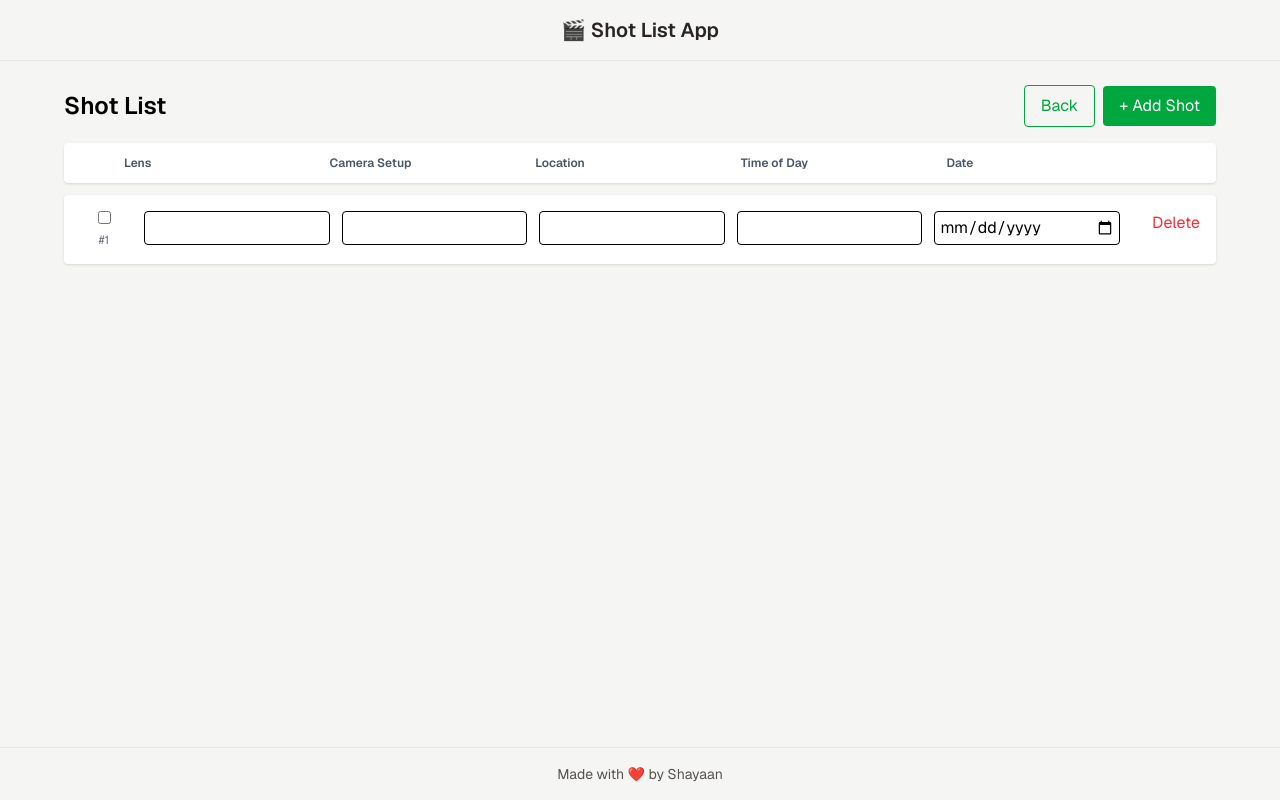
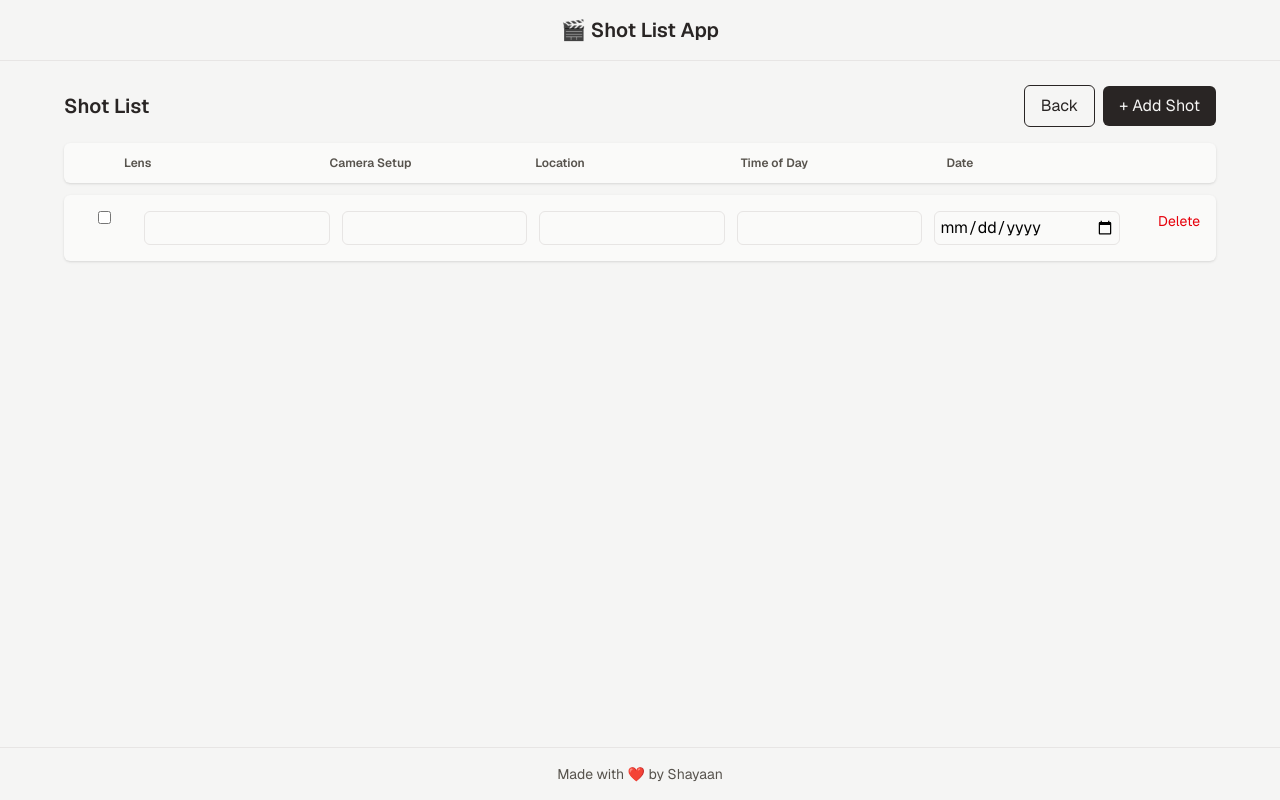
Before and after one commit to shayaankn/shot-list-app, an Angular app: page /shotlist/1 in a window 1280 px wide. Both pictures are taken after a click on the button "+ Add Shot". Built offline with nearby package versions, Linux system fonts and the light colour scheme.

Commit message:
update styling: projects and shotlist component

```diff
--- a/src/app/projects/projects.html
+++ b/src/app/projects/projects.html
@@ -6,7 +6,7 @@
       [(ngModel)]="newProjectName"
       type="text"
       placeholder="New project name"
-      class="flex-grow border border-stone-400 placeholder-stone-300 rounded-md p-2"
+      class="flex-grow border border-stone-200 hover:border-stone-400 placeholder-stone-300 rounded-md p-2"
     />
     <button
       (click)="createProject()"
--- a/src/app/shotlist/shotlist.html
+++ b/src/app/shotlist/shotlist.html
@@ -1,37 +1,37 @@
 <div class="max-w-6xl mx-auto">
   <div class="flex justify-between items-center mb-4">
-    <h2 class="text-2xl font-semibold">Shot List</h2>
+    <h2 class="text-stone-800 text-xl font-semibold">Shot List</h2>
     <div class="flex items-center">
-      <a href="/projects" class="bg-transparent hover:bg-green-600 text-green-600 hover:text-white border border-green-600 hover:border-transparent px-4 py-2 rounded">
+      <a href="/projects" class="bg-transparent hover:bg-stone-800 text-stone-800 hover:text-stone-100 border border-stone-800 hover:border-transparent rounded-md cursor-pointer px-4 py-2">
         Back
       </a>
-      <button (click)="addShot()" class="bg-green-600 text-white px-4 py-2 ml-2 rounded">
+      <button (click)="addShot()" class="bg-stone-800 hover:bg-stone-700 text-stone-100 rounded-md cursor-pointer px-4 py-2 ml-2">
         + Add Shot
       </button>
     </div>
   </div>
 
   <!-- Header row for column labels -->
-  <div class="bg-white shadow rounded p-3 mb-3 flex items-start">
+  <div class="bg-stone-50 rounded-md shadow flex items-start p-3 mb-3">
     <div class="flex flex-col items-center w-12">
       <!-- space for checkbox/index column -->
     </div>
 
     <div class="flex-1 grid grid-cols-5 gap-3">
       <div>
-        <div class="text-xs text-gray-600 font-semibold">Lens</div>
+        <div class="text-xs text-stone-600 font-semibold">Lens</div>
       </div>
       <div>
-        <div class="text-xs text-gray-600 font-semibold">Camera Setup</div>
+        <div class="text-xs text-stone-600 font-semibold">Camera Setup</div>
       </div>
       <div>
-        <div class="text-xs text-gray-600 font-semibold">Location</div>
+        <div class="text-xs text-stone-600 font-semibold">Location</div>
       </div>
       <div>
-        <div class="text-xs text-gray-600 font-semibold">Time of Day</div>
+        <div class="text-xs text-stone-600 font-semibold">Time of Day</div>
       </div>
       <div>
-        <div class="text-xs text-gray-600 font-semibold">Date</div>
+        <div class="text-xs text-stone-600 font-semibold">Date</div>
       </div>
     </div>
 
@@ -41,32 +41,32 @@
   </div>
 
   <div class="space-y-4">
-    <div *ngFor="let shot of shots; let i = index" class="bg-white shadow rounded p-4 flex items-start space-x-4" [class.opacity-50]="shot.completed">
+    <div *ngFor="let shot of shots; let i = index" class="bg-stone-50 shadow rounded-md flex items-start space-x-4 p-4" [class.opacity-50]="shot.completed">
       <div class="flex flex-col items-center w-12">
         <input type="checkbox" [(ngModel)]="shot.completed" (change)="saveShots()" />
-        <div class="text-xs text-gray-500 mt-2">#{{ i + 1 }}</div>
+        <!-- <div class="text-xs text-gray-500 mt-2">#{{ i + 1 }}</div> -->
       </div>
 
       <div class="flex-1 grid grid-cols-5 gap-3">
         <div>
-          <input [(ngModel)]="shot.lens" class="border p-1 w-full rounded" />
+          <input [(ngModel)]="shot.lens" class="border border-stone-200 hover:border-stone-400 rounded-md w-full p-1" />
         </div>
         <div>
-          <input [(ngModel)]="shot.cameraSetup" class="border p-1 w-full rounded" />
+          <input [(ngModel)]="shot.cameraSetup" class="border border-stone-200 hover:border-stone-400 rounded-md w-full p-1" />
         </div>
         <div>
-          <input [(ngModel)]="shot.location" class="border p-1 w-full rounded" />
+          <input [(ngModel)]="shot.location" class="border border-stone-200 hover:border-stone-400 rounded-md w-full p-1" />
         </div>
         <div>
-          <input [(ngModel)]="shot.timeOfDay" class="border p-1 w-full rounded" />
+          <input [(ngModel)]="shot.timeOfDay" class="border border-stone-200 hover:border-stone-400 rounded-md w-full p-1" />
         </div>
         <div>
-          <input [(ngModel)]="shot.date" type="date" class="border p-1 w-full rounded" />
+          <input [(ngModel)]="shot.date" type="date" class="border border-stone-200 hover:border-stone-400 rounded-md w-full p-1" />
         </div>
       </div>
 
       <div class="flex flex-col align-center items-end space-y-2 w-16">
-        <button (click)="removeShot(i)" class="text-red-500 hover:underline">Delete</button>
+        <button (click)="removeShot(i)" class="text-sm text-red-600 hover:underline cursor-pointer">Delete</button>
       </div>
     </div>
   </div>
```
